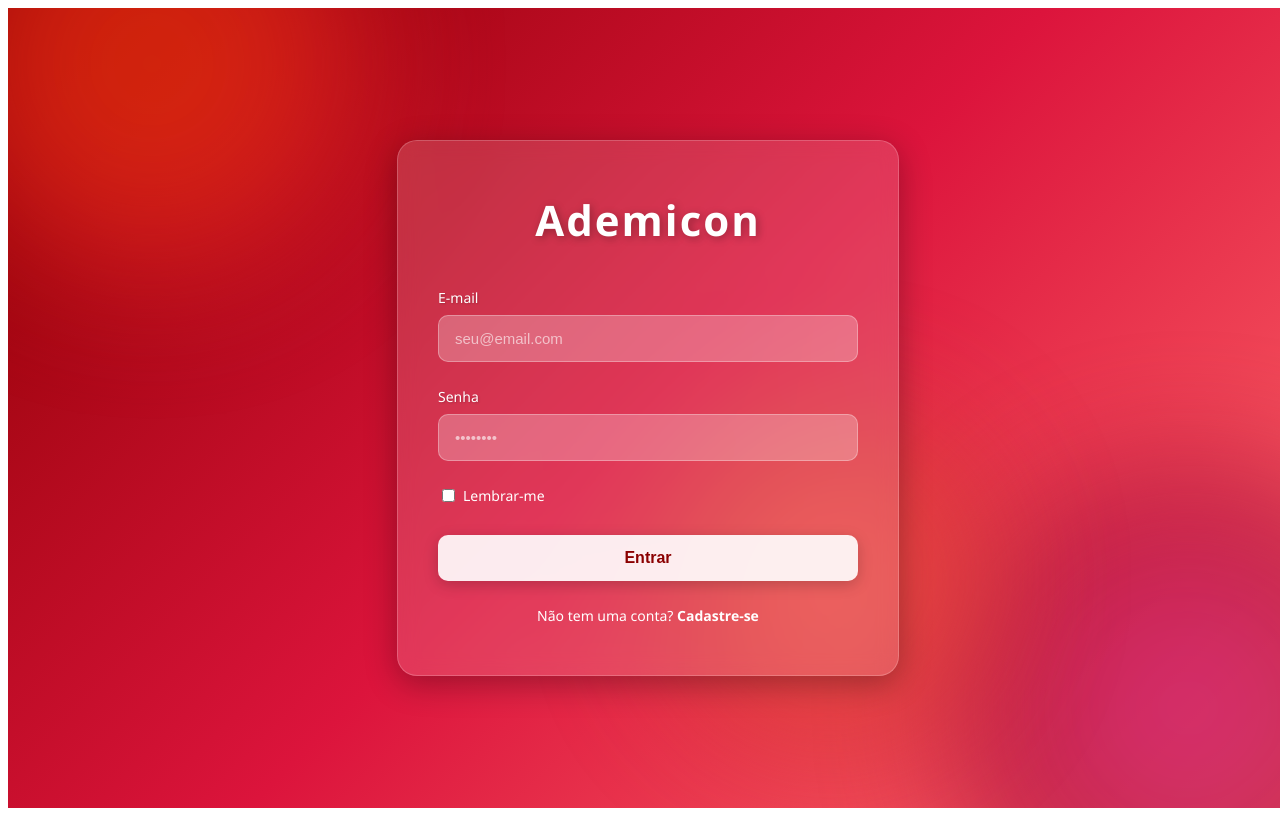
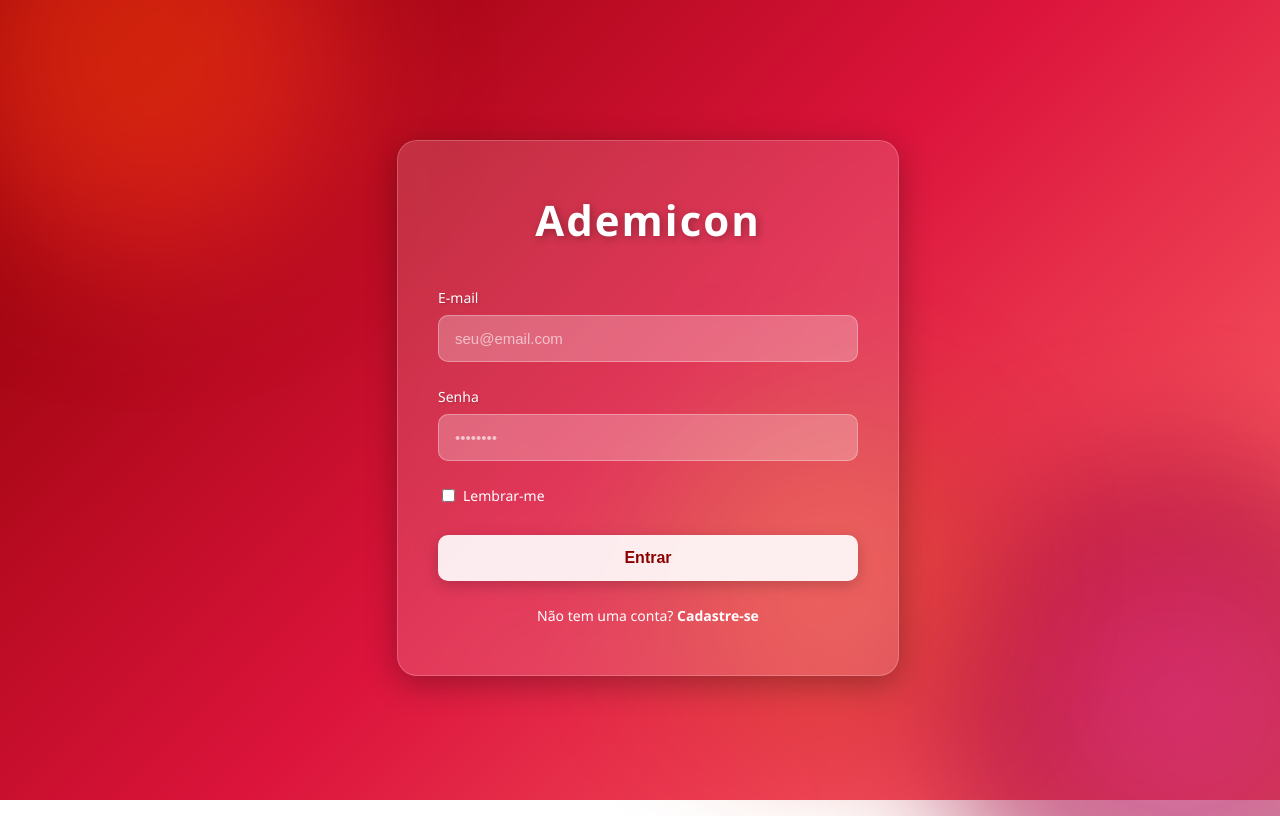
Before and after one commit to RaulFerna/Front_Ademicon, an Angular app: page /login in a window 1280 px wide. Built offline with nearby package versions, Linux system fonts and the light colour scheme.

Commit message:
Tela de login pegando a tela inteira mas não manda retorno

```diff
--- a/src/app/features/auth/login/login.component.html
+++ b/src/app/features/auth/login/login.component.html
@@ -10,7 +10,7 @@
       <h1 class="logo-title">Ademicon</h1>
     </div>
 
-    <form class="login-form" (ngSubmit)="onSubmit()">
+    <form class="login-form" (ngSubmit)="enviar()">
       <div class="form-group">
         <label for="email">E-mail</label>
         <input
--- a/src/app/features/auth/login/login.component.scss
+++ b/src/app/features/auth/login/login.component.scss
@@ -10,7 +10,7 @@
 }
 
 .animated-background {
-  position: absolute;
+  position: fixed;
   top: 0;
   left: 0;
   width: 100%;
--- a/src/app/features/auth/login/login.component.ts
+++ b/src/app/features/auth/login/login.component.ts
@@ -28,13 +28,15 @@ export class LoginComponent {
     });
   }
 
-  onSubmit(): void {
+  enviar() {
     if (this.loginForm.valid) {
       const { usuario, senha } = this.loginForm.value;
       if (usuario === 'admin' && senha === '1234') {
-        this.router.navigate(['/vendas']);
+        console.log(usuario.value + " " + senha.value);
+        //this.router.navigate(['/vendas']);
       } else {
-        this.erroLogin = 'Usuário ou senha incorretos.';
+        console.log("Errou a sneha")
+        //this.erroLogin = 'Usuário ou senha incorretos.';
       }
     }
   }
```
